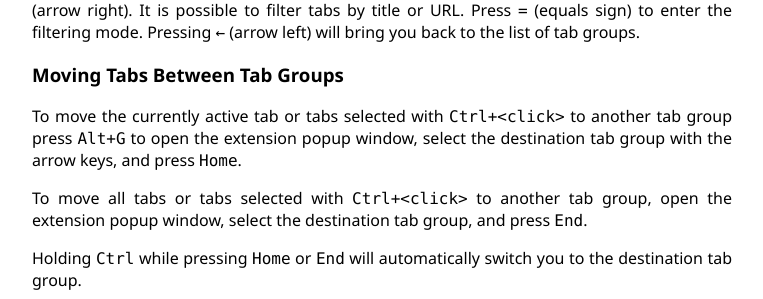
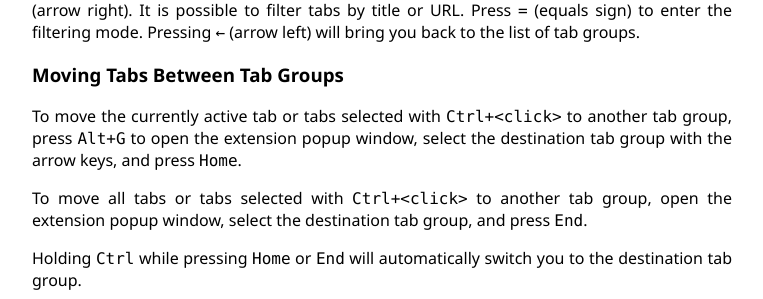
Before and after one commit to GChristensen/lightning-tab-groups, a Jekyll site: the page addon/ui/help/manual.html, which Jekyll copies as it is, in a window 1280 px wide and 900 px high, scrolled down 1884 px. Shown: the part 155-454 px from the top of the window, without its empty margins (258-1021 px from the left). Built offline with Jekyll 4.4.1, drawn with Linux system fonts in a browser that asks for light colours.

Commit message:
site edit

```diff
--- a/addon/ui/help/manual.html
+++ b/addon/ui/help/manual.html
@@ -149,7 +149,7 @@
     <h3 id="moving-tabs-between-tab-groups">Moving Tabs Between Tab Groups</h3>
 
     <p>To move the currently active tab or tabs selected with <span class="mono">Ctrl+&lt;click&gt;</span>
-        to another tab group press <span class="mono">Alt+G</span>
+        to another tab group, press <span class="mono">Alt+G</span>
         to open the extension popup window, select the destination tab group with the arrow keys, and
     press <span class="mono">Home</span>.</p>
 
--- a/index.html
+++ b/index.html
@@ -11,7 +11,7 @@ layout: default
 
     <p>
         <img height="16px" width="16px" src="/images/firefox.png" alt="Firefox"/>
-        <a id="xpi-link" href="https://addons.mozilla.org/en-US/firefox/addon/lightning-tab-groups/" target="_blank">Firefox Add-On (coming soon)</a>
+        <a id="xpi-link" href="https://addons.mozilla.org/en-US/firefox/addon/lightning-tab-groups/" target="_blank">Firefox Add-On</a>
     </p>
 
     <script>
```
